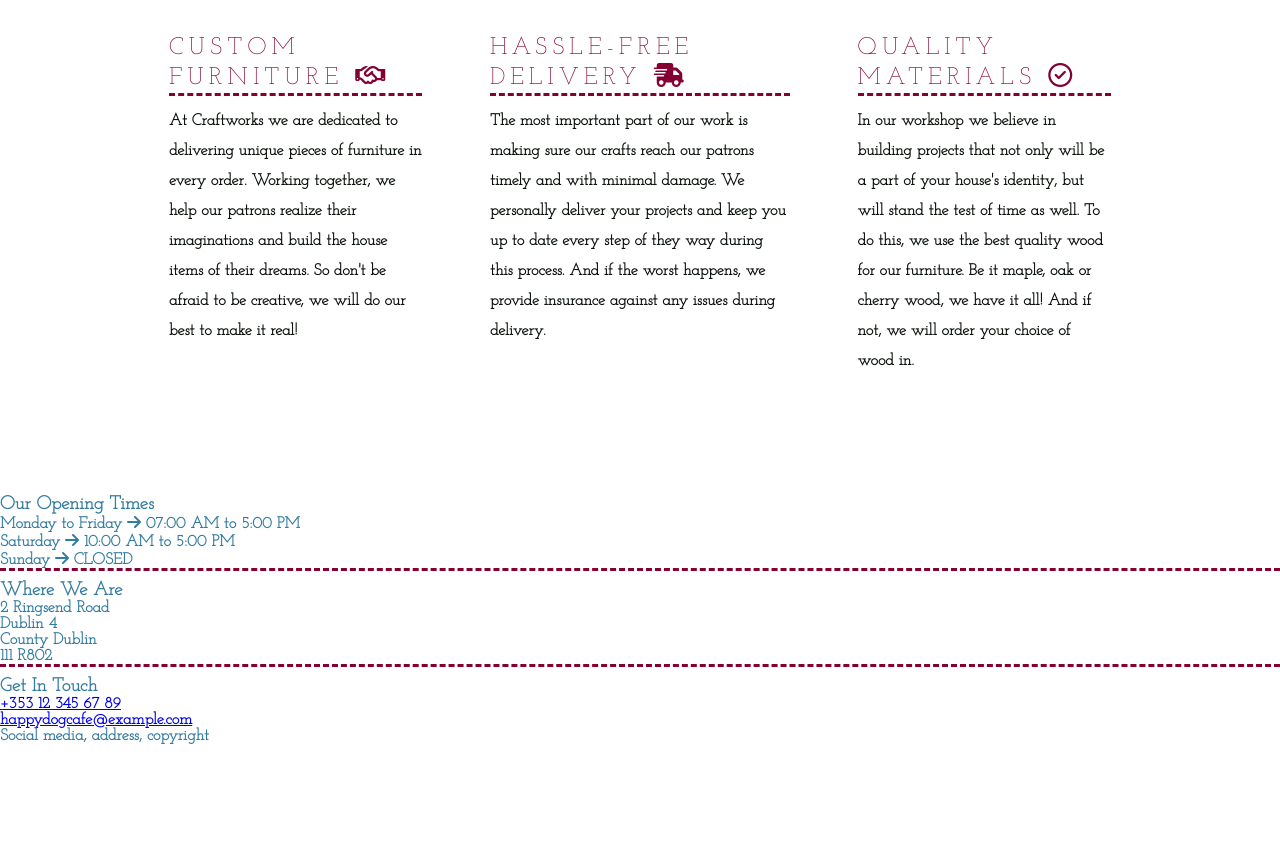
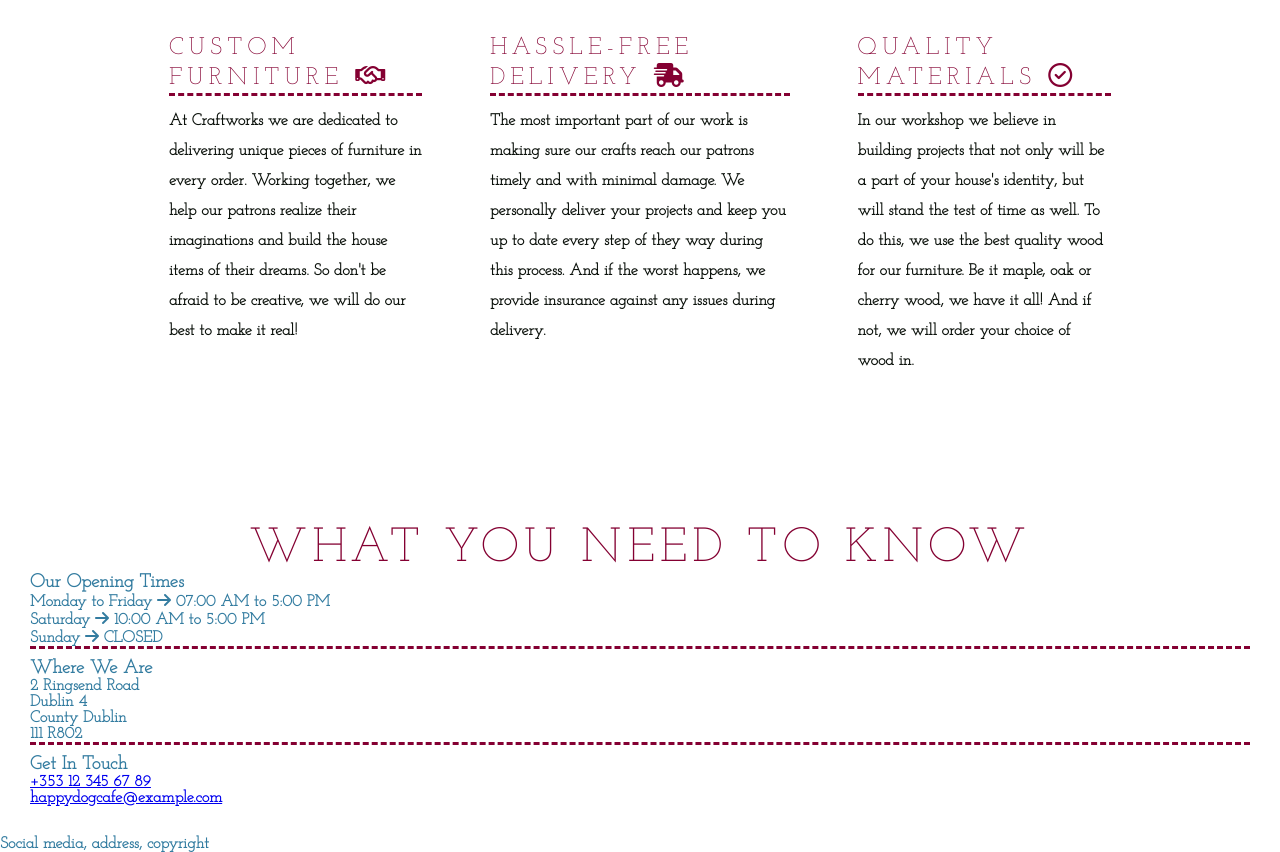
Before and after one commit to beratzorlu/Craftworks, a plain HTML site: page index.html in a window 1280 px wide. Shown: the part 915-1767 px from the top of the page. Before the commit the page ends 1659 px from the top, so only its background shows below. Drawn offline with Linux system fonts and the light colour scheme; a web font is replaced by a local one.

Commit message:
Add CSS styling to .info-section-header

```diff
--- a/assets/css/style.css
+++ b/assets/css/style.css
@@ -181,3 +181,14 @@ hr {
     margin: 60px;
     font-size: 300%;
 }
+
+/*Homepage Information Card*/
+
+#info-section-header {
+    font-size: 300%;
+    text-align: center;
+}
+
+#info-section {
+    padding: 30px;
+}
--- a/index.html
+++ b/index.html
@@ -11,7 +11,7 @@
 </head>
 
 <body>
-    <!--Header Content-->
+    <!--Header Section-->
     <header>
         <div id="header-container">
             <a href="index.html">
@@ -36,7 +36,7 @@
         </div>
     </header>
 
-    <!--Homepage Main Content-->
+    <!--Company Ethos Section-->
     <section id="hero-section">
         <div id="hero-image"></div>
         <div id="hero-image-text">
@@ -80,8 +80,12 @@
             </div>
         </div>
     </section>
-    <section>
 
+    <!--Information Card Section-->
+    <section id="info-section">
+        <h2 id="info-section-header">What You Need To Know</h2>
+            <div id="info-card">
+                <div id="info-text">
                     <h3>Our Opening Times</h3>
                     <p>Monday to Friday <i class="fa-solid fa-arrow-right"></i> 07:00 AM to 5:00 PM</p>
                     <p>Saturday <i class="fa-solid fa-arrow-right"></i> 10:00 AM to 5:00 PM</p>
@@ -97,9 +101,8 @@
                     <p>
                         <a href="mailto:mail@craftworks.ie">happydogcafe@example.com</a>
                     </p>
-
-
-
+                </div>
+        </div>
     </section>
 
     <!--Footer Content-->
```
Lines whose indentation alone changed are shown as unchanged.
